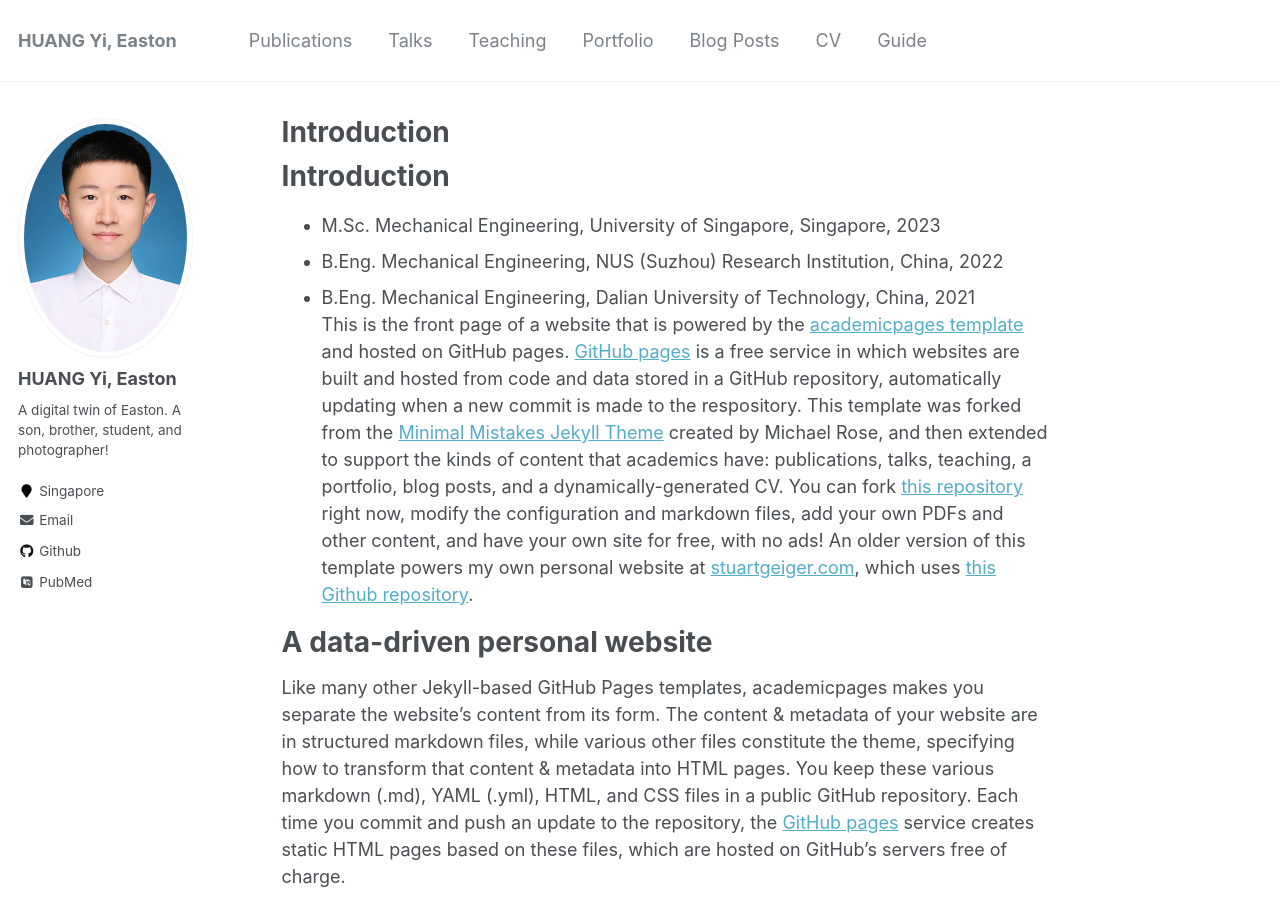
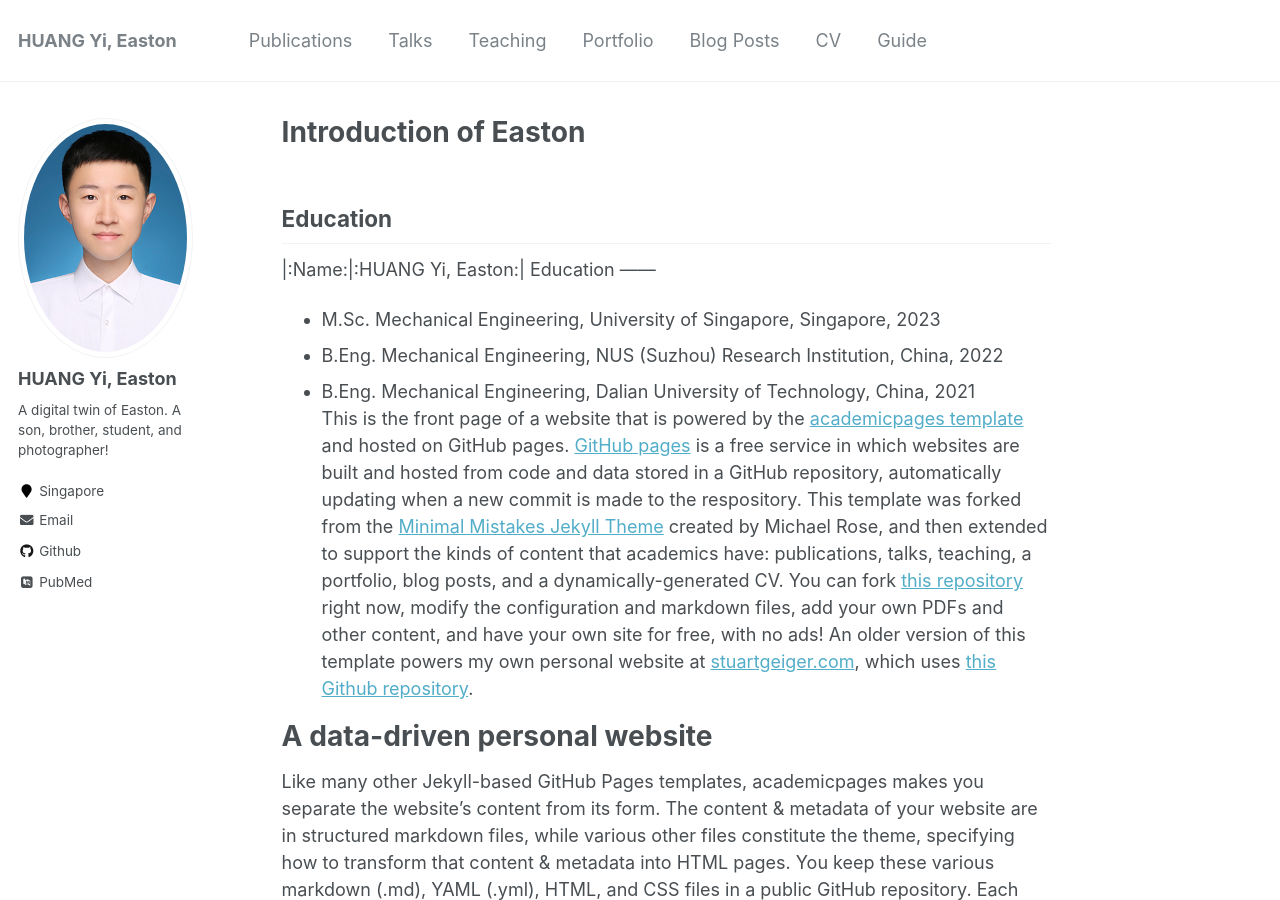
Before and after one commit to easton-hy/easton-hy.github.io, a Jekyll site: the page built from _pages/about.md, in a window 1280 px wide and 900 px high. Built offline with Jekyll 4.4.1, drawn with Linux system fonts in a browser that asks for light colours; some web fonts are replaced; our own code applies the rules of GitHub Pages for plain Markdown files.

Commit message:
Update about.md

```diff
--- a/_pages/about.md
+++ b/_pages/about.md
@@ -1,14 +1,17 @@
 ---
 permalink: /
-//title: "Introduction"
+title: "Introduction of Easton"
 excerpt: "About me"
 author_profile: true
 redirect_from:
   - /about/
   - /about.html
 ---
-Introduction
-======
+Education
+------
+|:Name:|:HUANG Yi, Easton:|
+Education
+------
 * M.Sc. Mechanical Engineering, University of Singapore, Singapore, 2023
 * B.Eng. Mechanical Engineering, NUS (Suzhou) Research Institution, China, 2022
 * B.Eng. Mechanical Engineering, Dalian University of Technology, China, 2021
```
